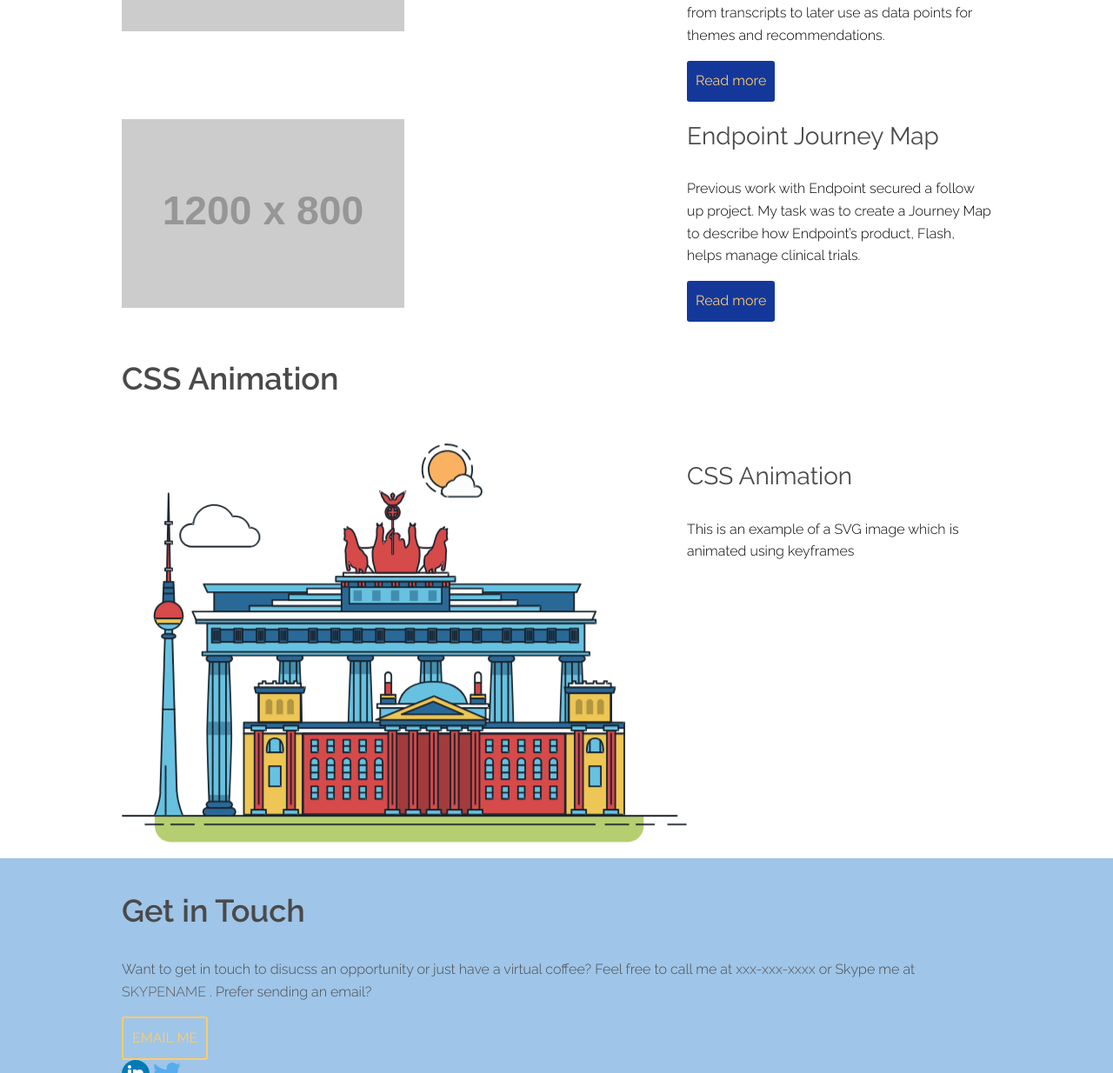
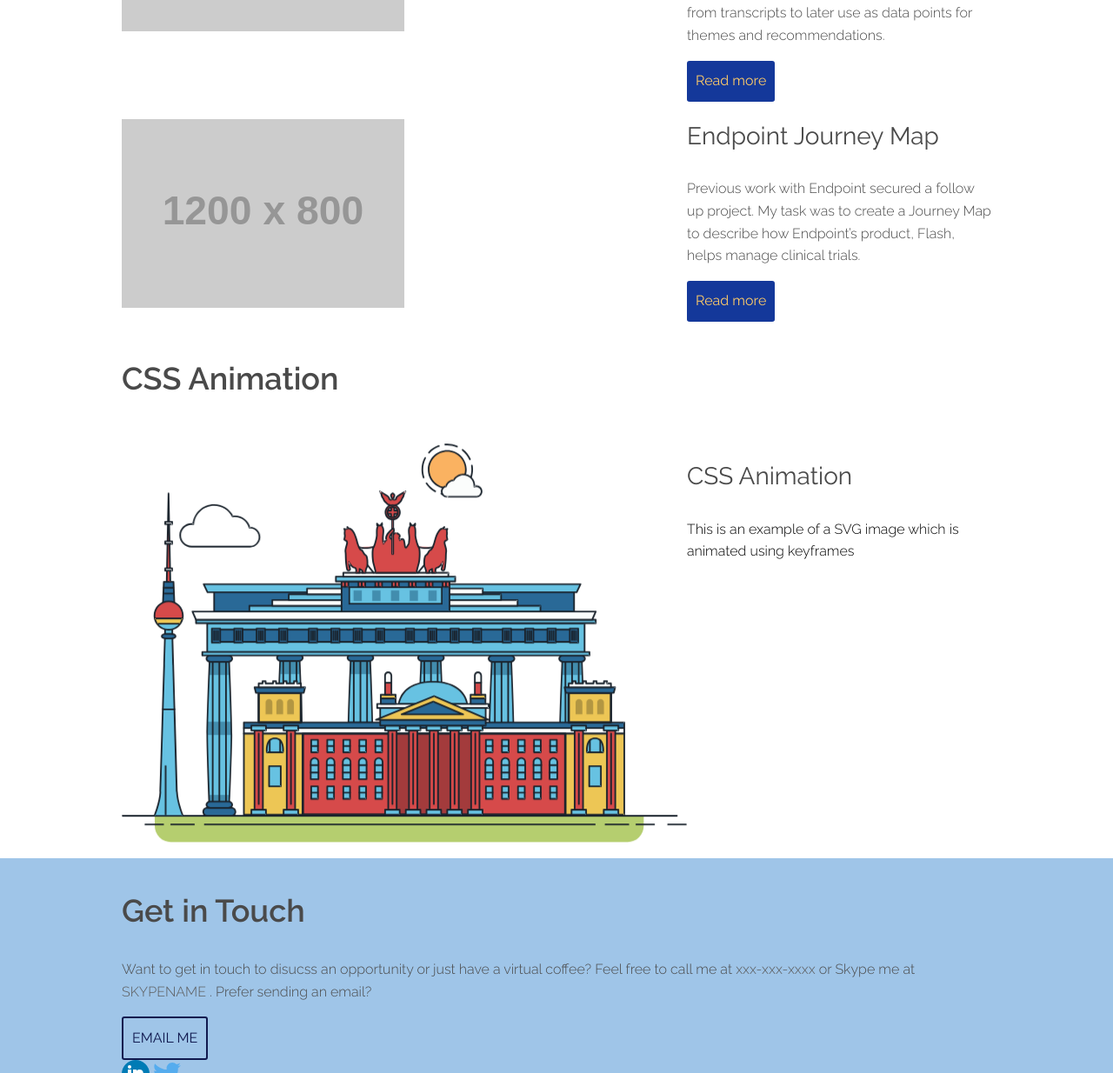
Before and after one commit to amasullo12/portfolio-website, a plain HTML site: page index.html in a window 1280 px wide. Shown: the part 955-2189 px from the top of the page at 87% size. Drawn offline with nearby package versions, Linux system fonts and the light colour scheme; placeholder pictures from the web are drawn by us.

Commit message:
Update style.css

```diff
--- a/css/style.css
+++ b/css/style.css
@@ -65,7 +65,7 @@ a {
 }
 
 a:hover {
-  color: #FFCC68;
+  color: #10194f;
   text-decoration: underline;
   /* Underlining when hovering over a link */
 }
@@ -77,7 +77,7 @@ a:active {
 
 a:hover,
 a:focus {
-  color: #FFCC68;
+  color: #10194f;
   text-decoration: underline;
 }
 
@@ -93,7 +93,7 @@ a:focus {
   border-radius: 3px;
   border-bottom: 2px solid #14389a;
   /* width of the border, type, color */
-  transition: 0.2s; opacity;
+  transition: 0.2s;
 }
 
 .button:hover {
@@ -104,9 +104,9 @@ a:focus {
 
 .button.contact {
   background-color: transparent;
-  color: #FFCC68;
+  color: #10194f;
   text-transform: uppercase;
-  border: 2px solid #FFCC68;
+  border: 2px solid #10194f;
 }
 
 .button.contact:hover {
@@ -140,7 +140,7 @@ a:focus {
 .container {
   padding: 0 100px;
 }
-#pwork {
+#epwork {
   color: #000000;
 }
 #pcss {
@@ -237,6 +237,12 @@ main {
 .cloud-back {
   animation: 34s cloud-move-reverse infinite alternate linear;
 }
+.intro {
+  font-size: 48px;
+}
+.tagline {
+  font-size: 28px;
+}
 
 /* ==============================
 Medium devices (640px and larger)
```
